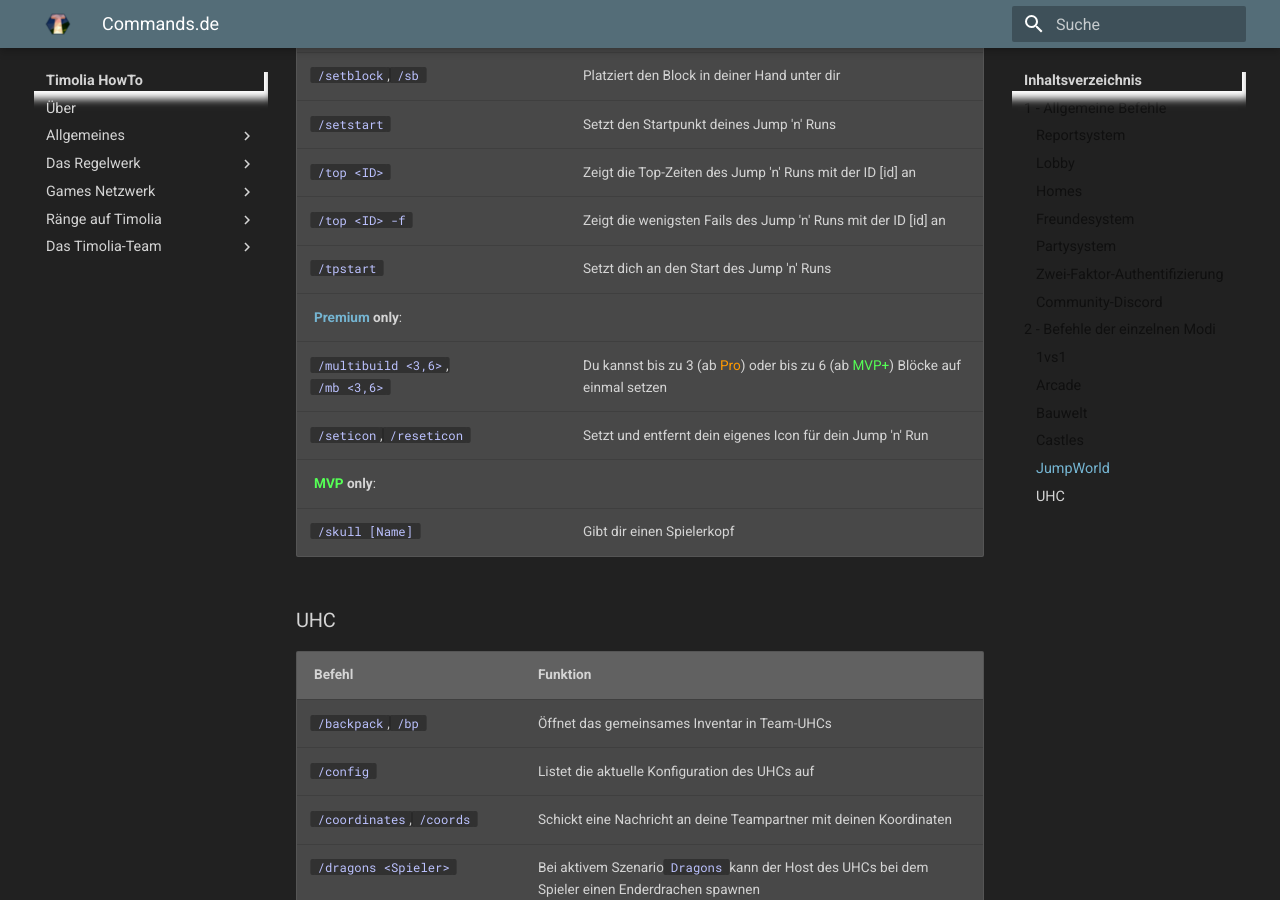
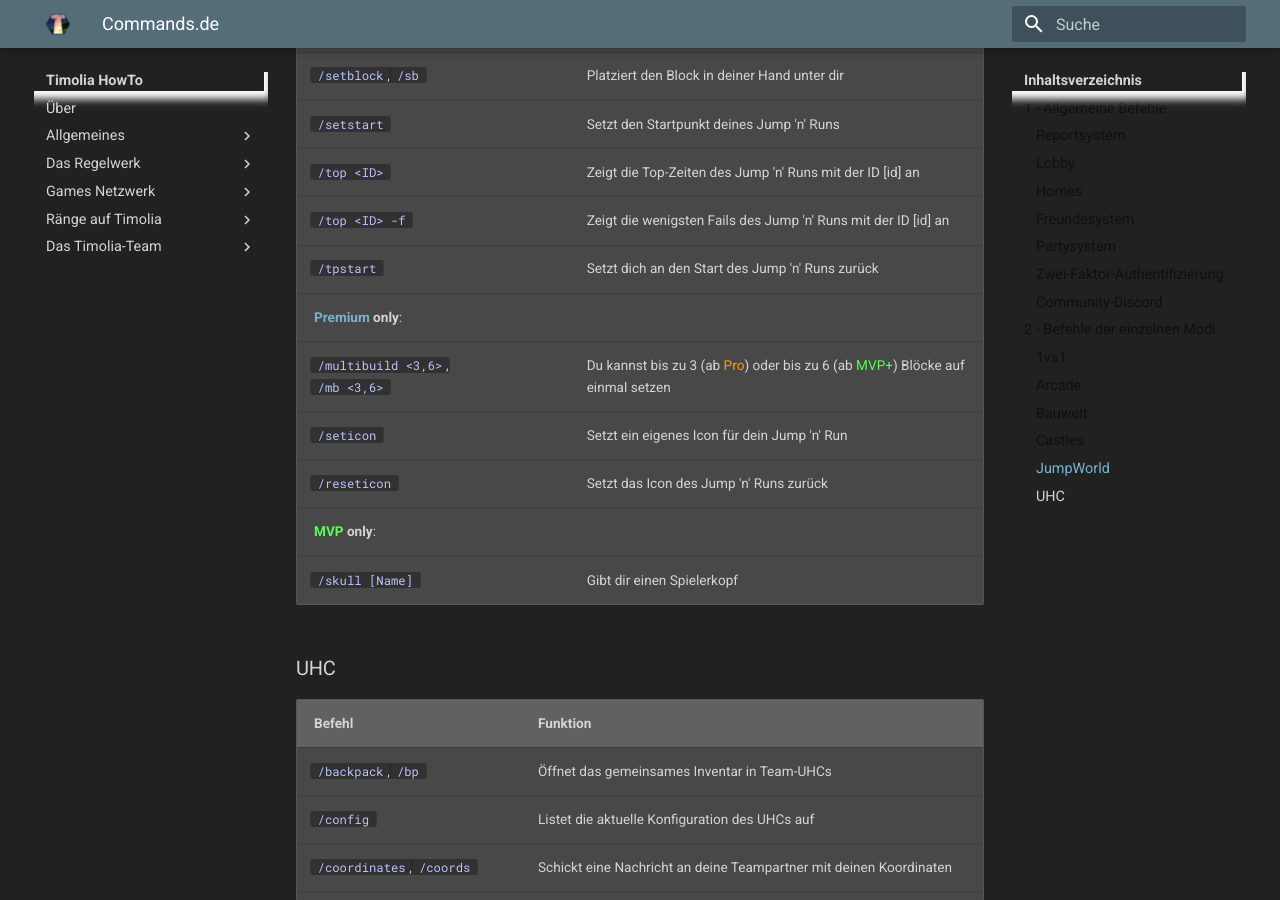
Before and after one commit to TimoliaDE/HowTo, an MkDocs documentation site: the page built from docs/commands.de.md, in a window 1280 px wide and 900 px high, scrolled down 11515 px. Built offline with MkDocs 1.6.1 and Material for MkDocs 9.7.7, drawn with Linux system fonts in a browser that asks for light colours; old or Windows-style settings are respelled for this version of MkDocs; some of the changed text lies outside the part shown.

Commit message:
fix commands

```diff
--- a/docs/commands.de.md
+++ b/docs/commands.de.md
@@ -244,12 +244,13 @@ Der <strong>Timolia Bot</strong> verfügt über mehrere Commands, die ausgeführ
 | `/setstart`                     | Setzt den Startpunkt deines Jump 'n' Runs |
 | `/top <ID>`                     | Zeigt die Top-Zeiten des Jump 'n' Runs mit der ID [id] an |
 | `/top <ID> -f`                  | Zeigt die wenigsten Fails des Jump 'n' Runs mit der ID [id] an |
-| `/tpstart`                      | Setzt dich an den Start des Jump 'n' Runs |
+| `/tpstart`                      | Setzt dich an den Start des Jump 'n' Runs zurück |
 **[Premium](/ranks/premium/) only**:
-| `/multibuild <3,6>`,<br>`/mb <3,6>` | Du kannst bis zu 3 (ab <span class="pro">Pro</span>) oder bis zu 6 (ab <span class="mvp">MVP+</span>) Blöcke auf einmal setzen
-| `/seticon`, `/reseticon`        | Setzt und entfernt dein eigenes Icon für dein Jump 'n' Run
+| `/multibuild <3,6>`,<br>`/mb <3,6>` | Du kannst bis zu 3 (ab <span class="pro">Pro</span>) oder bis zu 6 (ab <span class="mvp">MVP+</span>) Blöcke auf einmal setzen |
+| `/seticon`                      | Setzt ein eigenes Icon für dein Jump 'n' Run |
+| `/reseticon`                    | Setzt das Icon des Jump 'n' Runs zurück |
 **[<span class='mvp'>MVP</span>](/ranks/premium/) only**:
-| `/skull [Name]`                 | Gibt dir einen Spielerkopf
+| `/skull [Name]`                 | Gibt dir einen Spielerkopf |
 
 ### UHC
 | Befehl | Funktion |
```
Also changed, not shown: other parts of docs/commands.de.md (+2 -2 lines), docs/games/jumpworld.de.md (+7 -6 lines).
